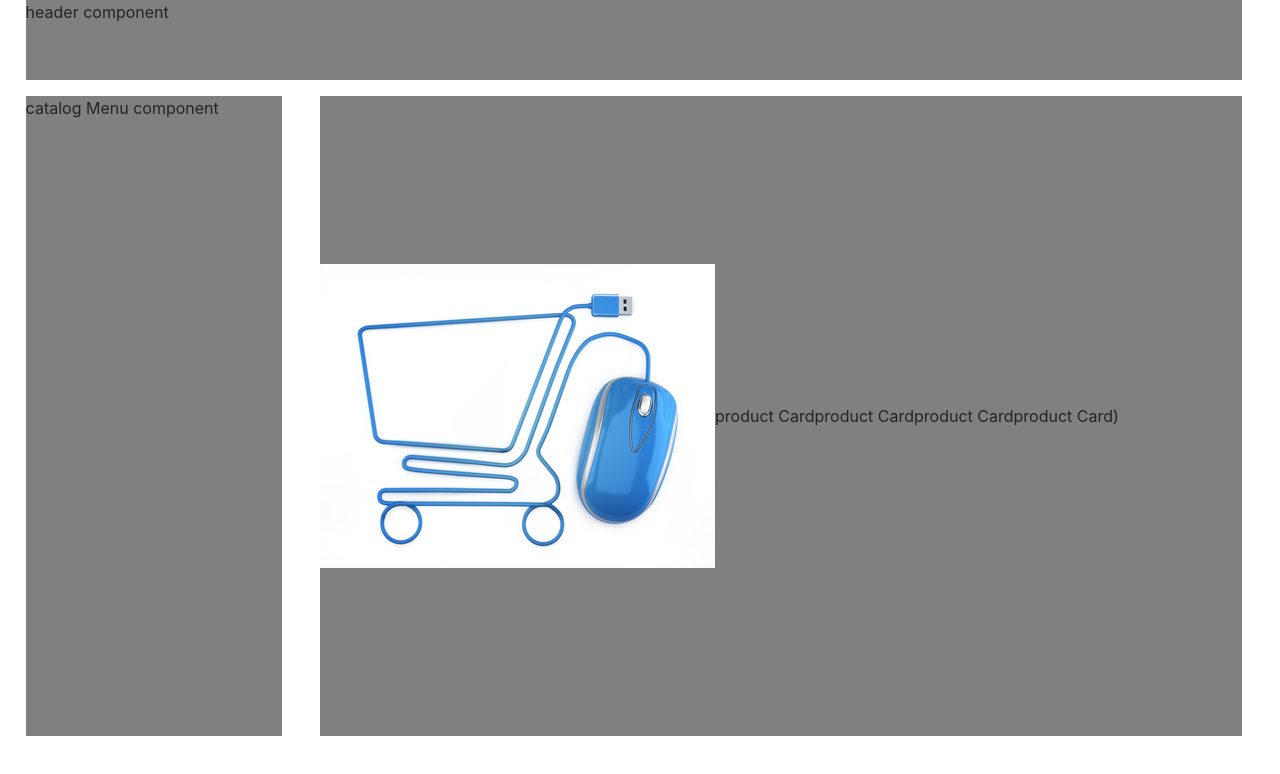
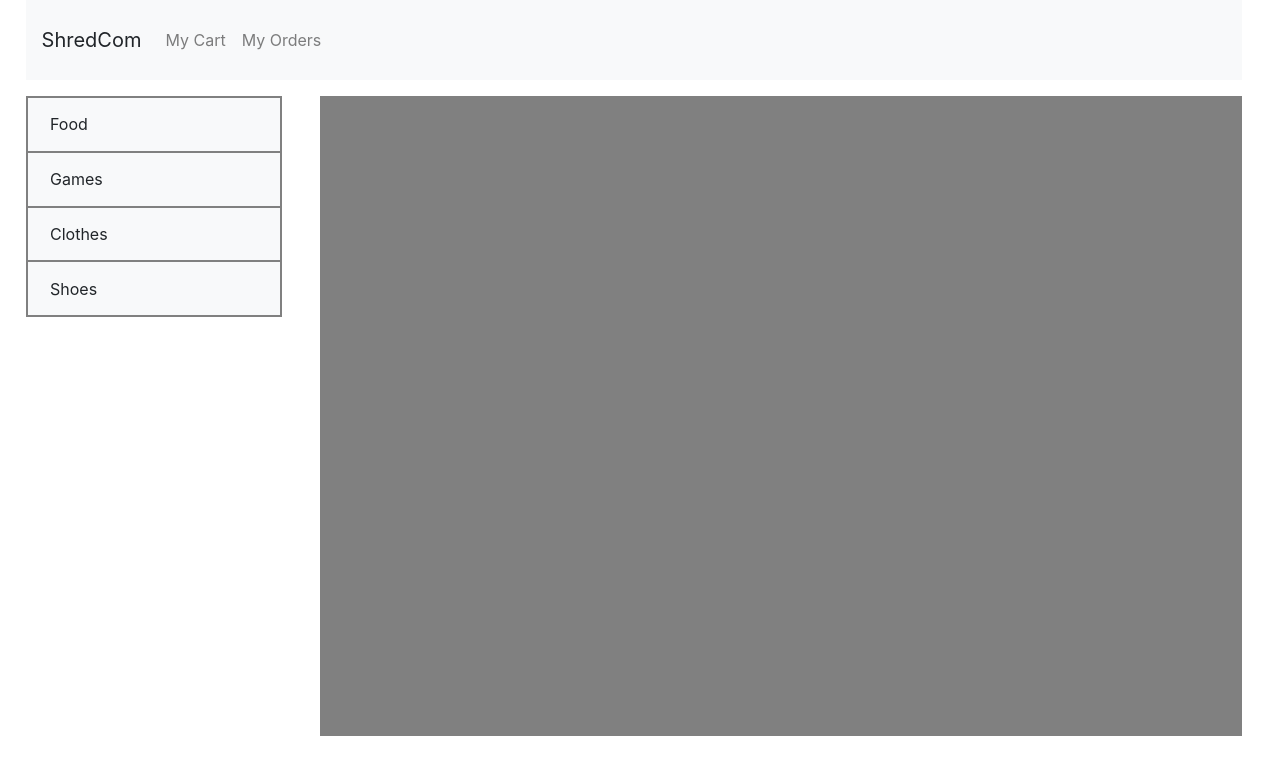
Before and after one commit to shredx/ep2-react-graphql-frontend, a React app: page / in a window 1280 px wide. Built offline with nearby package versions, Linux system fonts and the light colour scheme.

Commit message:
changes done for pages

```diff
--- a/package.json
+++ b/package.json
@@ -18,7 +18,6 @@
     "babel-preset-stage-0": "^6.24.1",
     "css-loader": "^2.1.1",
     "react": "^16.8.6",
-    "react-dom": "^16.8.6",
     "style-loader": "^0.23.1",
     "webpack": "^4.29.6",
     "webpack-cli": "^3.3.0",
--- a/pages/components/catalogMenu/catalogMenu.js
+++ b/pages/components/catalogMenu/catalogMenu.js
@@ -1,13 +1,39 @@
 import React, {Component} from 'react';
+import CatalogMenuItemComponent from './catalogMenuItem/catalogMenuItem';
+import { fetchCatalogList } from '../../../services/fetchData';
 /**
  * This Component is the fixed side component of shredCom App
  */
 export default class CatalogMenuComponent extends React.Component {
     constructor(){
         super()
+        this.state={
+            categoryDetails: [{
+                name: 'Food',
+                Id: 1,
+            },{
+                name:'Games',
+                Id: 2,
+            },{
+                name:'Clothes',
+                Id: 3,
+            },{
+                name:'Shoes',
+                Id: 4,
+            }]
+        }
     }
+    //It would be called everyTime to call category API
+    componentDidMount(){
+        fetchCatalogList()
+        //update the state according to the result received
+    }
+    /**
+     * this function is use
+     */
     render(){
-        return( <React.Fragment>catalog Menu component
+        return( <React.Fragment>
+            {this.state.categoryDetails.map(cat => <CatalogMenuItemComponent category={cat} updateId={Id => this.props.update('Catalog',Id)} key={cat.Id}/>)}
             </React.Fragment>
             )
     }
--- /dev/null
+++ b/pages/components/catalogMenu/catalogMenuItem/catalogMenuItem.js
@@ -0,0 +1,25 @@
+import React, {Component} from 'react';
+/**
+ * This Component is the fixed side component of shredCom App
+ */
+export default class CatalogMenuItemComponent extends React.Component {
+    constructor(){
+        super()
+
+    }
+    /**
+     * this function is called when any category is clicked
+     */
+    updateCategoryId= () => {
+        this.props.updateId(this.props.category.id)
+    }
+
+    render(){
+        return( <React.Fragment>
+          <span onClick={this.updateCategoryId}>
+              <a className ='nav-link' to="#" value={this.props.category.id}>{this.props.category.name}</a>
+              </span>
+            </React.Fragment>
+            )
+    }
+}
--- a/pages/components/header/header.css
+++ b/pages/components/header/header.css
@@ -0,0 +1,6 @@
+/** this style is used for nav Div Area */
+.navDiv{
+    width:95%;
+    left:2%;
+    height:10%;
+}
--- a/pages/components/header/header.js
+++ b/pages/components/header/header.js
@@ -1,14 +1,43 @@
 import React, {Component} from 'react';
+import './header.css'
+import MyOrderComponent from '../view/myOrders/myOrders';
+import MyCartComponent from '../view/myCarts/myCarts';
+import HomeComponent from '../../container/home';
 /**
  * This Component is the fixed header component of shredCom App
  */
 export default class HeaderComponent extends React.Component {
     constructor(){
-        super()
+        super();
+    }
+    /**
+     * this function is used to specify which content to show in body
+     */
+    contentChange = ($event) => {
+      this.props.update($event.target.text)
     }
     render(){
-        return( <React.Fragment>header component
-            </React.Fragment>
+        return( <React.Fragment>
+
+
+                <nav className="navbar navbar-expand-md navbar-light bg-light fixed-top navDiv">
+        <a className="navbar-brand" to="/">ShredCom</a>
+        <button className="navbar-toggler" type="button" data-toggle="collapse" data-target="#navtarget" aria-controls="navbarsExampleDefault" aria-expanded="false" aria-label="Toggle navigation">
+          <span className="navbar-toggler-icon"></span>
+        </button>
+        <div className="collapse navbar-collapse" id="navtarget">
+          <ul className="navbar-nav mr-auto" onClick={this.contentChange}>
+
+            <li className="nav-item">
+              <a className="nav-link" to="#">My Cart</a>
+            </li>
+            <li className="nav-item">
+              <a className="nav-link" to="#">My Orders</a>
+            </li>
+          </ul>
+        </div>
+        </nav>
+       </React.Fragment>
             )
     }
 }
--- a/pages/components/view/catalogDetails/catalogDetails.css
+++ b/pages/components/view/catalogDetails/catalogDetails.css
@@ -3,8 +3,21 @@
     display: flex;
     height: 100%;
     width: 100%;
+    flex-direction: column;
 }
-.catalogMainDiv div {
-    align-content: center;
-    align-items: center;
+
+/** This styling is for the catalog Image div*/
+.catalogImageDiv{
+    margin: 2vw auto;
+    width:50%;
+    height:50%;
 }
+.catalogImageDiv img{
+    width:100%;
+    height:100%;
+}
+
+/** This styling is used for the product div*/
+.productDiv{
+    display:flex;
+}
--- a/pages/components/view/catalogDetails/catalogDetails.js
+++ b/pages/components/view/catalogDetails/catalogDetails.js
@@ -28,10 +28,10 @@ export default class CatalogDetailsComponent extends React.Component {
     render(){
         return( <React.Fragment>
             <div className='catalogMainDiv'>
-                <div>
+                    <div className='catalogImageDiv'>
                     <img src = {this.state.catalogDetails.imageUrl} alt={this.state.catalogDetails.name}/>
-                </div>
-                <div>
+                    </div>
+                <div className='productDiv'>
                     <ProductMenuComponent products={this.state.catalogDetails.productDetails}/>)
                 </div>
             </div>
--- /dev/null
+++ b/pages/components/view/catalogDetails/productMenu/productCard/productCard.css
@@ -0,0 +1,4 @@
+/**THis styling is for the card div*/
+.cardDiv {
+    margin-left: 1vw;
+}
--- a/pages/components/view/catalogDetails/productMenu/productCard/productCard.js
+++ b/pages/components/view/catalogDetails/productMenu/productCard/productCard.js
@@ -1,14 +1,38 @@
 import React, {Component} from 'react';
+import './productCard.css';
+import {updateCartDetails} from '../../../../../../services/updateData'
 /**
  * This Component is the fixed productCard component of shredCom App
  */
 export default class ProductCardComponent extends React.Component {
     constructor() {
         super()
+        this.state={
+            statusMsg :false
+        }
     }
+    //adding product to carts after action
+    addProduct = () => {
+        console.log(this)
+       //call the update cart service if status is false
+        if(!this.state.statusMsg){
+            updateCartDetails()
+        }
+         //toggle the msg status
+         this.setState(
+             {statusMsg :!this.state.statusMsg}
+             )
+    }
+
     render(){
         return( <React.Fragment>
-            product Card
+            <div className="card cardDiv" >
+  <img className="card-img-top" src={this.props.product.imageUrl} alt={this.props.product.title}/>
+  <div className="card-body">
+    <h5 className="card-title">{this.props.product.title}</h5>
+    <a href="#" className="btn btn-primary" onClick={this.addProduct}>{this.state.statusMsg?'Added to Cart':'Add to Cart'}</a>
+  </div>
+</div>
             </React.Fragment>
             )
     }
--- a/pages/components/view/catalogDetails/productMenu/productMenu.js
+++ b/pages/components/view/catalogDetails/productMenu/productMenu.js
@@ -9,7 +9,7 @@ export default class ProductMenuComponent extends React.Component {
     }
     render(){
         return( <React.Fragment>
-            {this.props.products.map(p => <ProductCardComponent product={p}/>)}
+            {this.props.products.map((p,index) => <ProductCardComponent key={p.Id?p.Id:index} product={p}/>)}
             </React.Fragment>
             )
     }
--- a/pages/components/view/myOrders/myOrders.js
+++ b/pages/components/view/myOrders/myOrders.js
@@ -7,7 +7,7 @@ export default class MyOrderComponent extends React.Component {
         super()
     }
     render(){
-        return( <React.Fragment>Catalog Details Component
+        return( <React.Fragment>Catalog Orders Component
             </React.Fragment>
             )
     }
--- a/pages/components/view/view.js
+++ b/pages/components/view/view.js
@@ -10,33 +10,20 @@ import '../../../services/fetchData'
 export default class ViewComponent extends React.Component {
     constructor() {
         super()
-        this.state = {
-            viewUrl : 'catalog'
-        }
-
     }
 /**this function will render the respective component called after routing**/
    componentRendered = ()=> {
-       console.log("i am here ",this.state)
-	    if(this.state.viewUrl == "myorder"){
+	    if(this.props.url == "My Orders"){
 		return <MyOrderComponent/>
 	    }
-	    if(this.state.viewUrl == "mycart"){
+	    if(this.props.url == "My Cart"){
 		return <MyCartComponent/>
 	    }
-	    if(this.state.viewUrl == "catalog"){
+	    if(this.props.url == "Catalog"){
 		return <CatalogDetailsComponent/>
 	    }
+    }
 
-    }
-/** this will be called when component is mounted*/
-    componentDidMount(){
-
-	if(this.props.match && this.props.match.params.url)
-	    this.setState({
-			viewUrl: this.props.match.params.url
-			    })
-    }
     render(){
         return( <React.Fragment>
 	{this.componentRendered()}
--- a/pages/container/home.css
+++ b/pages/container/home.css
@@ -8,12 +8,14 @@
 }
 /** This styling is for side bar container*/
 .side-container{
-    height:80%;
+    max-height:80%;
     width:20%;
     left:2%;
     top:12%;
     position:fixed;
-    background-color: grey;
+    display:flex;
+    flex-direction: column;
+    background-color: #f8f9fa
 }
 
 /** This styling is for view  container*/
@@ -25,3 +27,12 @@
     position:fixed;
     background-color: grey;
 }
+
+.side-container span {
+    padding: 0.5vw;
+    border: 0.2vw solid grey
+}
+
+.side-container span:not(:last-child){
+    border-bottom: 0
+}
--- a/pages/container/home.js
+++ b/pages/container/home.js
@@ -1,23 +1,42 @@
 import React, {Component} from 'react';
 import HeaderComponent from '../components/header/header';
-import './home.css'
+import './home.css';
 import CatalogMenuComponent from '../components/catalogMenu/catalogMenu';
 import ViewComponent from '../components/view/view';
+import MyOrderComponent from '../components/view/myOrders/myOrders';
+import MyCartComponent from '../components/view/myCarts/myCarts';
 /**
  * This component is the home page of shredCom App
  */
 export default class HomeComponent extends React.Component {
     constructor(){
-        super()
+        super();
+        this.state = {
+            viewPage: ''
+        }
     }
+    /**
+     * update the view Component to be rendered
+     * @param val is the path where to render
+     * @param id is the categoryId
+     */
+    updateContent = (val,id) => {
+        this.setState({
+            viewPage:val
+        })
+    }
+
     render(){
         return( <React.Fragment>
-            <div className="header-container"><HeaderComponent/>
+
+
+            <div className="header-container" ><HeaderComponent update={(val)=>this.updateContent(val)}/>
             </div>
-            <div className="side-container"><CatalogMenuComponent/>
+            <div className="side-container"><CatalogMenuComponent update={(val,id)=>this.updateContent(val,id)}/>
             </div>
-            <div className="view-container"><ViewComponent/>
+            <div className="view-container" ><ViewComponent url={this.state.viewPage} />
             </div>
+
             </React.Fragment>
             )
     }
--- a/services/updateData.js
+++ b/services/updateData.js
@@ -7,12 +7,12 @@ const UPDATE_CART_DETAILS = ""
 /**
  * function call to fetch Orders
  */
-const fetchOrderDetails = () => {
+export const updateOrderDetails = () => {
     return "fetchOrddrs"
 }
 /**
  * function call to fetch cart details
  */
-const fetchCartDetails = () => {
+export const updateCartDetails = () => {
     return "fetchCart"
 }
```
